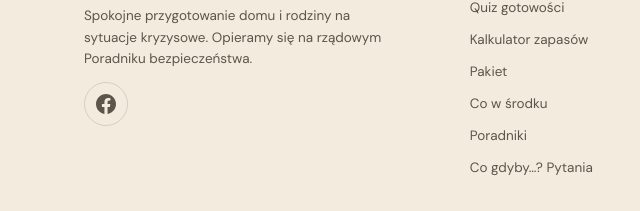
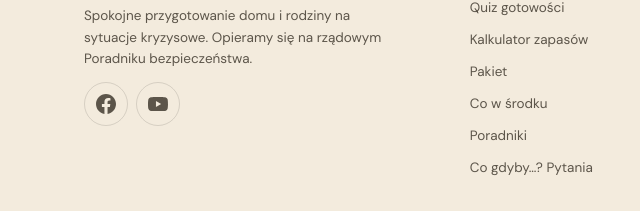
Before and after one commit to lewandowskimartin/CoGdyby, an Astro site: page / in a window 1280 px wide. Shown: the part 8631-8842 px from the top of the page, 0-640 px from the left. Built offline with nearby package versions, Linux system fonts and the light colour scheme; Astro itself is replaced by a stand-in of ours; no server answers.

Commit message:
Update Footer.astro

```diff
--- a/src/components/Footer.astro
+++ b/src/components/Footer.astro
@@ -16,6 +16,9 @@ const hasLocal = (await publishedAreas()).length > 0;
       <div class="fsocial">
         <a href="https://www.facebook.com/profile.php?id=61595614059628" target="_blank" rel="noopener noreferrer" aria-label="Co gdyby na Facebooku" title="Facebook" data-social="facebook">
           <svg width="20" height="20" viewBox="0 0 24 24" fill="currentColor" aria-hidden="true"><path d="M24 12.07C24 5.4 18.63 0 12 0S0 5.4 0 12.07C0 18.1 4.39 23.1 10.13 24v-8.44H7.08v-3.49h3.05V9.41c0-3.02 1.79-4.69 4.53-4.69 1.31 0 2.68.24 2.68.24v2.97h-1.51c-1.49 0-1.96.93-1.96 1.89v2.25h3.33l-.53 3.49h-2.8V24C19.61 23.1 24 18.1 24 12.07z"/></svg>
+        </a>
+        <a href="https://www.youtube.com/@CoGdyby-pl" target="_blank" rel="noopener noreferrer" aria-label="Co gdyby na YouTube" title="YouTube" data-social="youtube">
+          <svg width="20" height="20" viewBox="0 0 24 24" fill="currentColor" aria-hidden="true"><path d="M23.5 6.19a3.02 3.02 0 0 0-2.12-2.14C19.5 3.55 12 3.55 12 3.55s-7.5 0-9.38.5A3.02 3.02 0 0 0 .5 6.19C0 8.07 0 12 0 12s0 3.93.5 5.81a3.02 3.02 0 0 0 2.12 2.14c1.88.5 9.38.5 9.38.5s7.5 0 9.38-.5a3.02 3.02 0 0 0 2.12-2.14C24 15.93 24 12 24 12s0-3.93-.5-5.81zM9.55 15.57V8.43L15.82 12l-6.27 3.57z"/></svg>
         </a>
       </div>
     </div>
```
